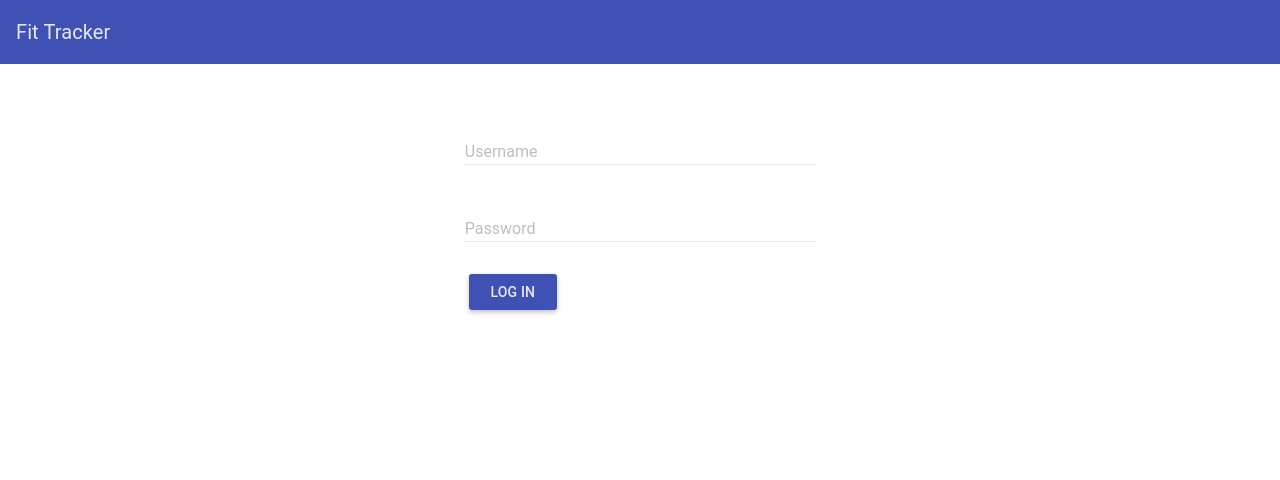
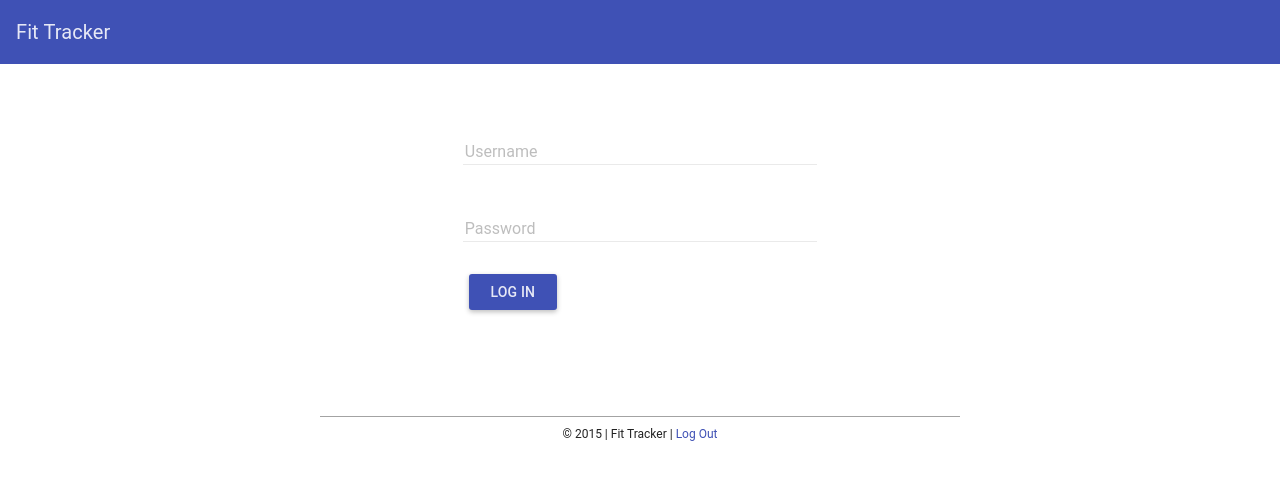
Before and after one commit to timwco/Fit-Browser, a website: page app/index.html in a window 1280 px wide. Drawn offline with Linux system fonts and the light colour scheme.

Commit message:
Added footer/logout

```diff
--- a/app/index.html
+++ b/app/index.html
@@ -16,6 +16,9 @@
       </md-toolbar>
     </md-content>
     <div ui-view></div>
+    <footer>
+      &copy; 2015 | Fit Tracker | <a href="/#/logout">Log Out</a>
+    </footer>
   </div>
 
   <!-- VENDOR -->
--- a/app/js/controllers.js
+++ b/app/js/controllers.js
@@ -2,6 +2,7 @@
   'use strict';
 
   angular.module('Fit')
+
 
   .controller('LoginController', function ($scope, UserService) {
 
--- a/app/sass/main.scss
+++ b/app/sass/main.scss
@@ -55,3 +55,16 @@
   }
 
 }
+
+footer {
+  width: 50%;
+  margin: 25px auto 0;
+  padding-top: 10px;
+  border-top: 1px solid rgba(163,163,163,1);
+  font-size: 12px;
+  text-align: center;
+  a {
+    text-decoration: none;
+    color: rgba(63,81,181,1);
+  }
+}
```
Also changed, not shown: app/css/main.css.
